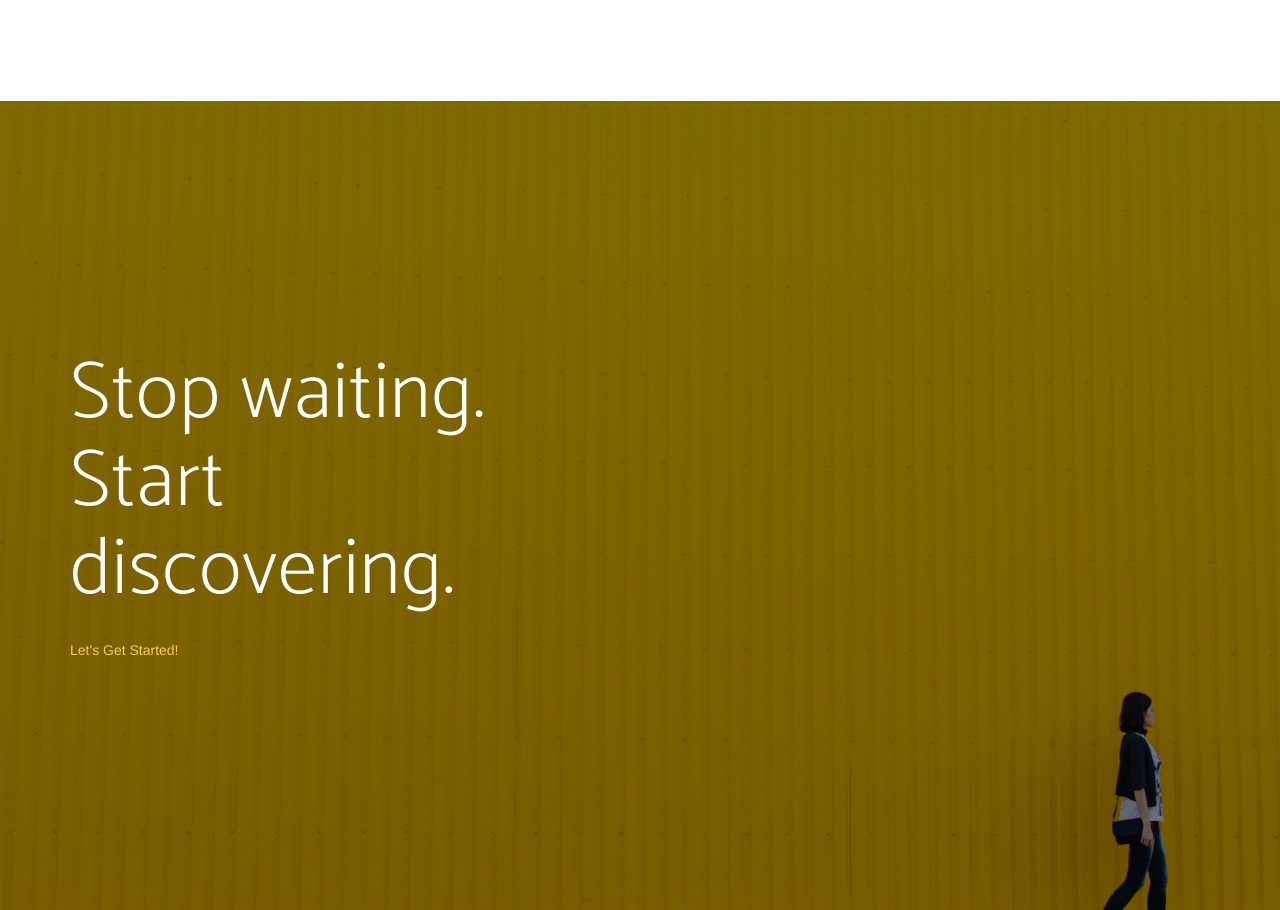
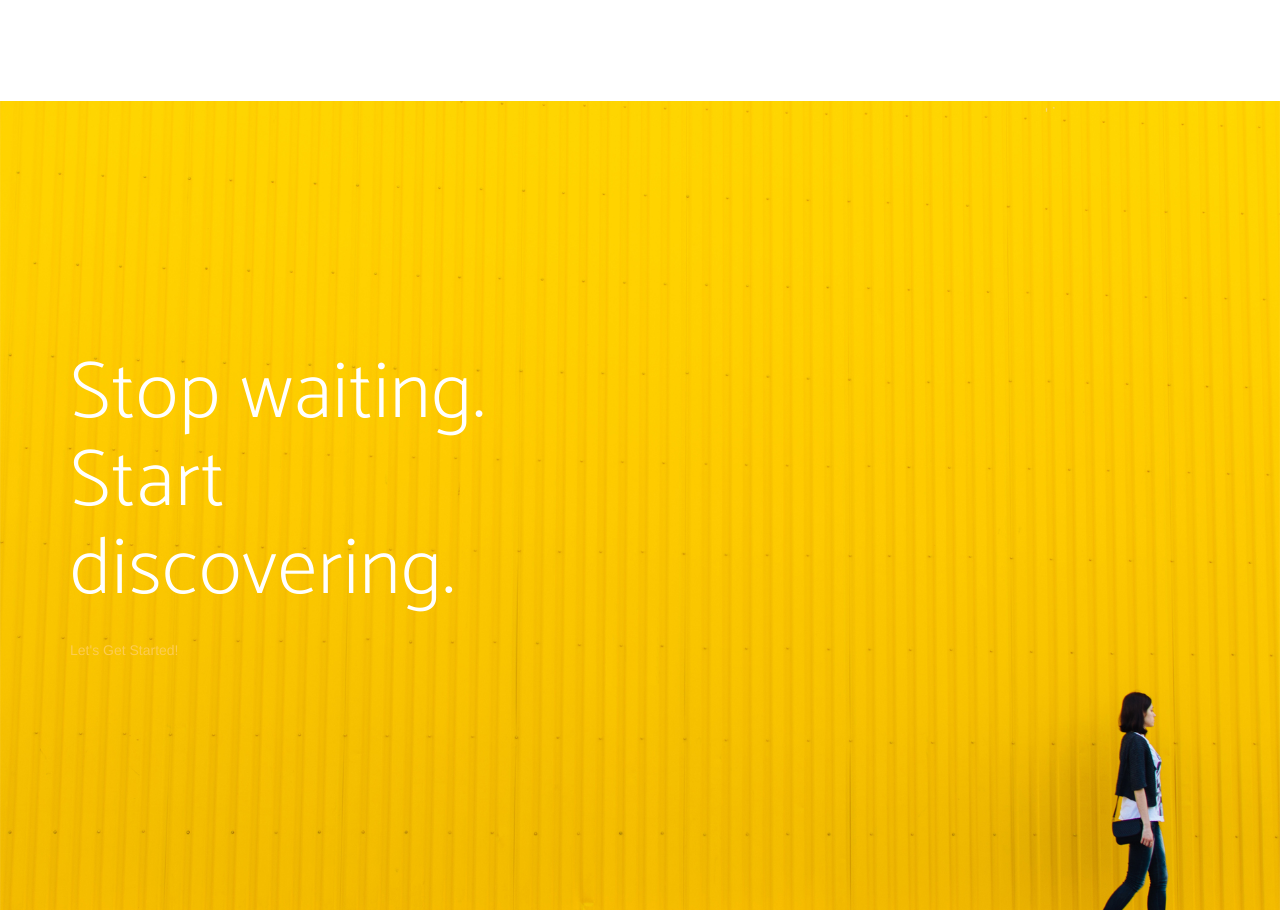
Before and after one commit to nainikaB/Website, a website: page index.html in a window 1280 px wide. Shown: the part 2441-3351 px from the top of the page. Drawn offline with nearby package versions, Linux system fonts and the light colour scheme; a script that the page names is missing; a web font is replaced by a local one.

Commit message:
Update index.html

```diff
--- a/index.html
+++ b/index.html
@@ -185,7 +185,7 @@
                 <a href="#contact" >Let's Get Started!</a>
             </div>
         </div>
-        <div class="overlay"></div>
+        </div>
     </section>
 
     <section id="contact" class="contact bg-primary">
```
